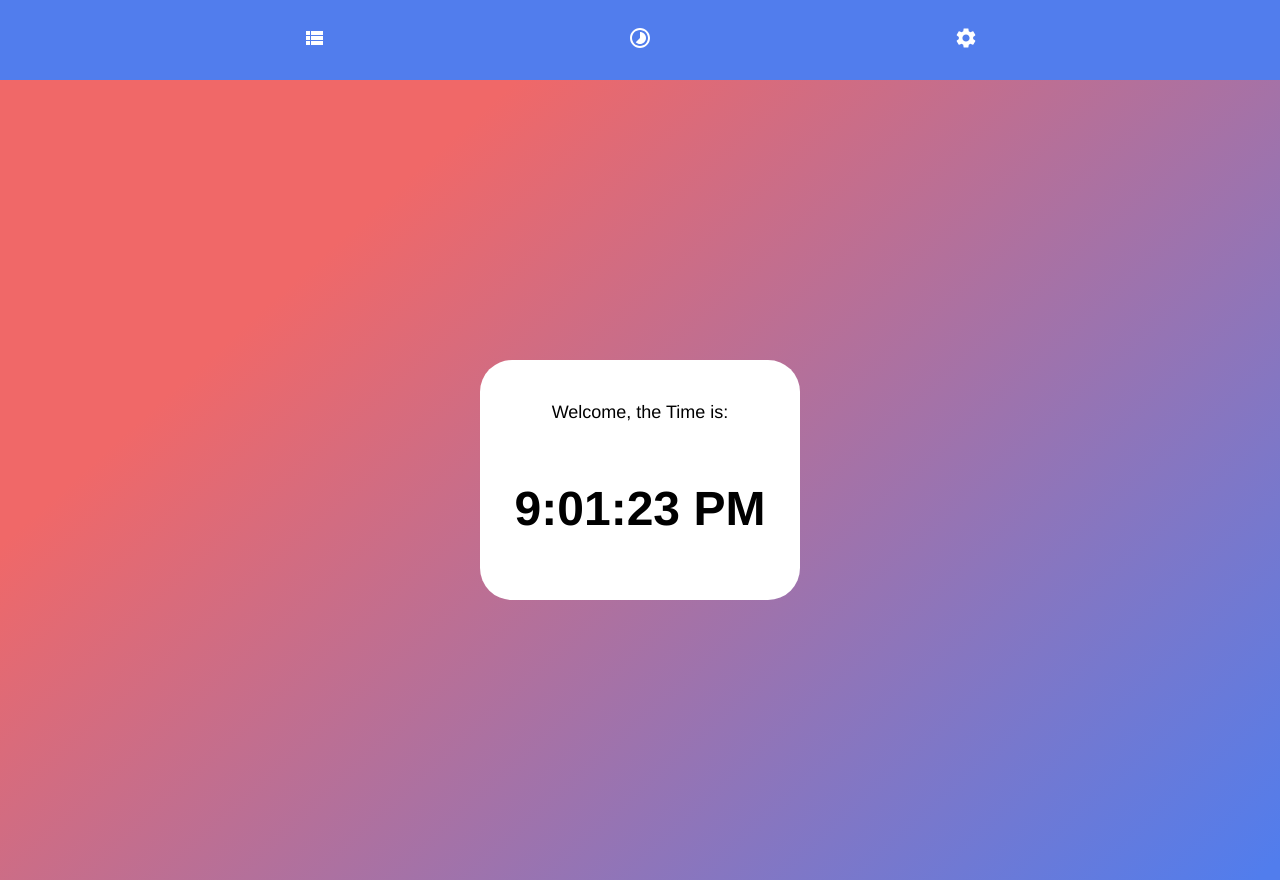
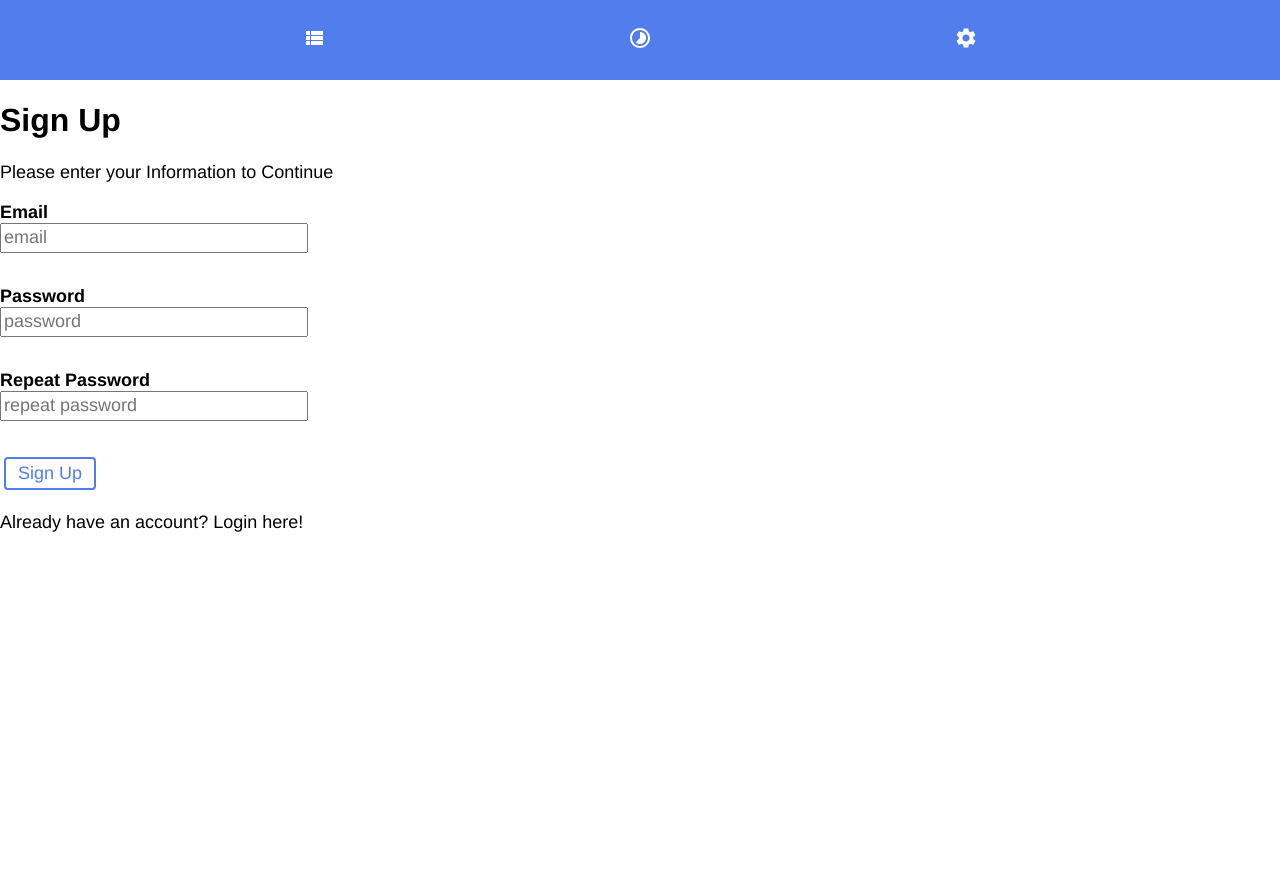
Before and after one commit to mattayoungs/todo-app, a React (Create React App) app: page / in a window 1280 px wide. After the commit the page ends 800 px from the top, so only its background shows below. Built offline with nearby package versions, Linux system fonts and the light colour scheme.

Commit message:
mid way auth

```diff
--- a/src/App.js
+++ b/src/App.js
@@ -3,6 +3,7 @@ import "./App.scss";
 import { Route, Switch, withRouter } from "react-router-dom";
 import TodoList from "./components/TodoList";
 import Dashboard from "./components/Dashboard";
+import Register from "./components/Register";
 import Header from "./components/Header";
 
 class App extends React.Component {
@@ -16,8 +17,11 @@ class App extends React.Component {
           <Route path="/todolist">
             <TodoList />
           </Route>
+          <Route path="/dashboard">
+            <Dashboard />
+          </Route>
           <Route path="/">
-            <Dashboard />
+            <Register />
           </Route>
         </Switch>
       </div>
--- a/src/App.scss
+++ b/src/App.scss
@@ -2,41 +2,42 @@
   margin: 0;
   box-sizing: border-box;
 }
-$primary-color: #517ded;
-$secondary-color: #f06868;
-@mixin button {
-  border: 0;
-  border-radius: 0.25rem;
-  background: $primary-color;
-  color: white;
-  font-size: 1rem;
-  line-height: 1.2;
-  white-space: nowrap;
-  text-decoration: none;
-  padding: 0.25rem 0.75rem;
-  margin: 0.25rem;
-}
-@mixin title-type {
+// $primary-color: #517ded;
+// $secondary-color: #f06868;
+// @mixin button {
+//   border: 0;
+//   border-radius: 0.25rem;
+//   background: $primary-color;
+//   color: white;
+//   font-size: 1rem;
+//   line-height: 1.2;
+//   white-space: nowrap;
+//   text-decoration: none;
+//   padding: 0.25rem 0.75rem;
+//   margin: 0.25rem;
+// }
+.title-type {
   font-family: Helvetica;
   font-style: normal;
   font-weight: bold;
   font-size: 32px;
   line-height: 39px;
 }
-@mixin task-type {
+.task-type {
   font-family: Helvetica;
   font-style: normal;
   font-weight: bold;
   font-size: 18px;
   line-height: 22px;
 }
-@mixin description-type {
+.description-type {
   font-family: Helvetica;
   font-style: normal;
   font-weight: normal;
   font-size: 18px;
   line-height: 21px;
 }
+
 // .navbar {
 //   display: flex;
 //   justify-content: space-evenly;
--- /dev/null
+++ b/src/components/InputText.js
@@ -0,0 +1,13 @@
+import styled from "styled-components";
+
+const InputText = styled.input`
+  width: 300px;
+  height: 24px;
+  font-family: Helvetica;
+  font-style: normal;
+  font-weight: normal;
+  font-size: 18px;
+  line-height: 21px;
+`;
+
+export default InputText;
--- /dev/null
+++ b/src/components/Register.js
@@ -0,0 +1,145 @@
+import React from "react";
+import InputText from "./InputText.js";
+import styled from "styled-components";
+import Button from "./Button";
+
+const validEmailRegex = RegExp(
+  /^(([^<>()\[\]\.,;:\s@\"]+(\.[^<>()\[\]\.,;:\s@\"]+)*)|(\".+\"))@(([^<>()[\]\.,;:\s@\"]+\.)+[^<>()[\]\.,;:\s@\"]{2,})$/i
+);
+
+class Register extends React.Component {
+  state = {
+    email: "",
+    password: "",
+    passwordRepeat: "",
+    error: "",
+    errors: {
+      email: "",
+      password: "",
+      passwordRepeat: "",
+    },
+  };
+
+  handleChange = (event) => {
+    let name = event.target.name;
+    let value = event.target.value;
+    let error = "";
+    switch (name) {
+      case "email":
+        if (value.length > 30) {
+          error = "email must be less than 30 characters.";
+        } else if (!validEmailRegex.test(value)) {
+          error = "please enter a valid email address";
+        }
+        break;
+      case "password":
+        if (value.length < 5) {
+          error = "password must be greater than 5 charaters";
+        }
+        break;
+      case "passwordRepeat":
+        if (value !== this.state.password) {
+          error = "passwords must match";
+        }
+    }
+    this.setState({
+      [name]: value,
+      errors: { ...this.state.errors, [name]: error },
+    });
+  };
+
+  onSubmit = (event) => {
+    event.preventDefault();
+    // if (
+    //   this.state.email === validUserInfo.email &&
+    //   this.state.password === validUserInfo.password
+    // ) {
+    //   alert("yep!");
+    //   this.setState({ error: "" });
+    // } else {
+    //   this.setState({
+    //     error: "Invalid Email or Password",
+    //     email: "",
+    //     password: "",
+    //   });
+    // }
+  };
+  render() {
+    return (
+      <FlexCol>
+        <form onSubmit={this.onSubmit}>
+          <Title>Sign Up</Title>
+          <Body>Please enter your Information to Continue</Body>
+          {this.state.error && (
+            <Body style={{ color: "#f06868" }}>{this.state.error}</Body>
+          )}
+          <FlexCol>
+            <Label>Email</Label>
+            <InputText
+              type="text"
+              name="email"
+              placeholder="email"
+              value={this.state.email}
+              onChange={this.handleChange}
+            />
+          </FlexCol>
+          <FlexCol>
+            <Label>Password</Label>
+            <InputText
+              type="password"
+              name="password"
+              placeholder="password"
+              value={this.state.password}
+              onChange={this.handleChange}
+            />
+          </FlexCol>
+          <FlexCol>
+            <Label>Repeat Password</Label>
+            <InputText
+              type="password"
+              name="passwordRepeat"
+              placeholder="repeat password"
+              value={this.state.passwordRepeat}
+              onChange={this.handleChange}
+            />
+          </FlexCol>
+          <Button>Sign Up</Button>
+        </form>
+        <Body>Already have an account? Login here!</Body>
+      </FlexCol>
+    );
+  }
+}
+
+const Title = styled.h1`
+  font-family: Helvetica;
+  font-style: normal;
+  font-weight: bold;
+  font-size: 32px;
+  line-height: 39px;
+`;
+
+const Label = styled.label`
+  font-family: Helvetica;
+  font-style: normal;
+  font-weight: bold;
+  font-size: 18px;
+  line-height: 22px;
+`;
+
+const Body = styled.p`
+  font-family: Helvetica;
+  font-style: normal;
+  font-weight: normal;
+  font-size: 18px;
+  line-height: 21px;
+`;
+
+const FlexCol = styled.div`
+  display: flex;
+  flex-direction: column;
+  align-content: flex-start;
+  padding-bottom: 2rem;
+`;
+
+export default Register;
```
Also changed, not shown: src/components/Login.js (added, +108 -0 lines), src/components/TitleType.js (added).
